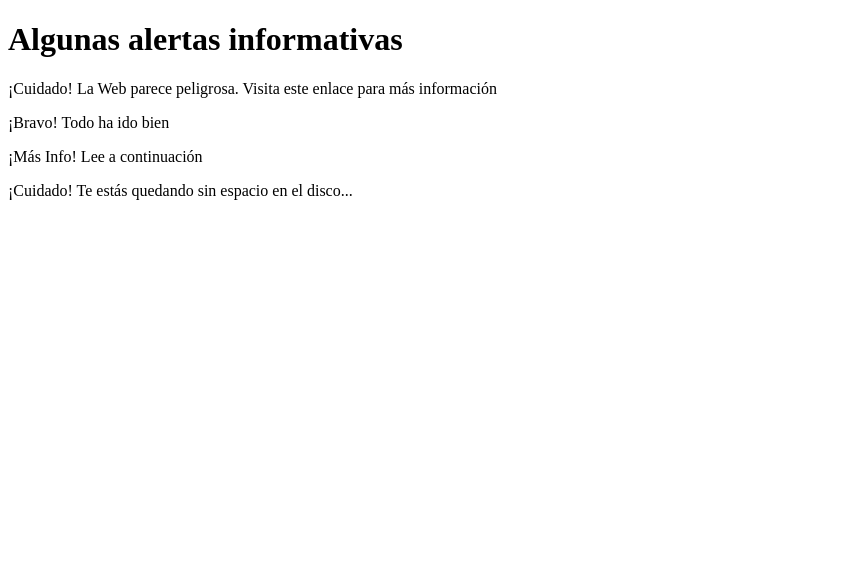
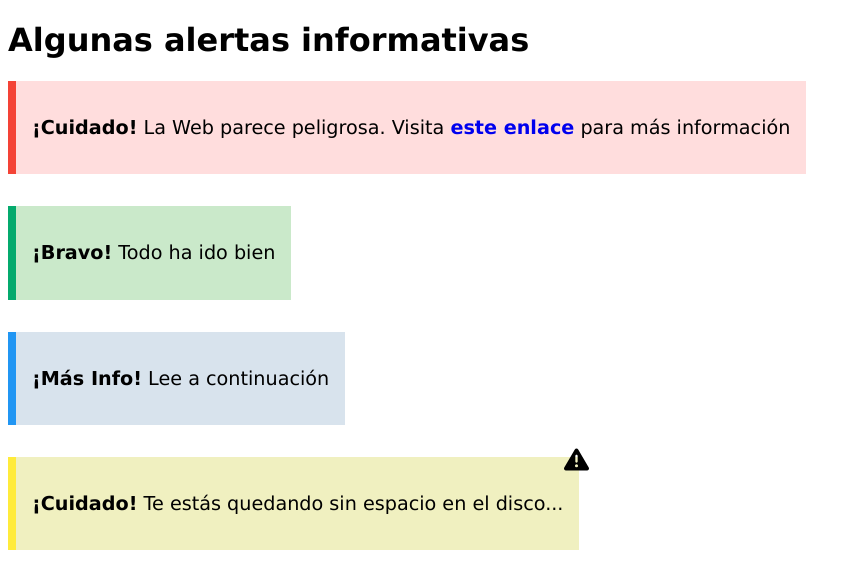
Before and after one commit to zulcas/MF0491_3-ironhack_Zulema_Casado, a plain HTML site: page uf1841/index.html in a window 1280 px wide. Shown: the whole page, without its empty margins (0-861 px from the left). Drawn offline with Linux system fonts and the light colour scheme.

Commit message:
examen terminado

```diff
--- a/uf1841/index.html
+++ b/uf1841/index.html
@@ -3,26 +3,27 @@
 
 <head>
     <meta name="viewport" content="width=device-width, initial-scale=1">
+    <link rel="stylesheet" href="style.css">
 </head>
 
 <body>
 
     <h1>Algunas alertas informativas</h1>
     <div class="danger">
-        <p>¡Cuidado! La Web parece peligrosa. Visita este enlace para más información</p>
+        <p><strong>¡Cuidado!</strong> La Web parece peligrosa. Visita <a href="https://support.google.com/faqs/answer/2952493?hl=es" target="_blank">este enlace</a> para más información</p>
     </div>
 
     <div class="success">
-        <p>¡Bravo! Todo ha ido bien</p>
+        <p><strong>¡Bravo!</strong> Todo ha ido bien</p>
     </div>
 
     <div class="info">
-        <p>¡Más Info! Lee a continuación</p>
+        <p><strong>¡Más Info!</strong> Lee a continuación</p>
     </div>
 
     <div class="warning">
-        <p>¡Cuidado! Te estás quedando sin espacio en el disco...</p>
-        <!-- <img style="width: 25px;" src="warning.svg" alt=""> -->
+        <p><strong>¡Cuidado!</strong> Te estás quedando sin espacio en el disco...</p>
+        <img style="width: 25px;" src="warning.svg" alt="">
     </div>
 
 </body>
--- a/uf1841/style.css
+++ b/uf1841/style.css
@@ -2,7 +2,9 @@
     box-sizing: border-box;
 }
 
-body {}
+body {
+    font-family: Verdana, Geneva, Tahoma, sans-serif;
+}
 
 a {
     text-decoration: none;
@@ -11,12 +13,37 @@ a {
 
 div {
     width: fit-content;
+    font-size: 1.2rem;
+    padding: 1rem;
+    margin-bottom: 2rem;
 }
 
-.danger {}
+.danger {
+    background-color: #FFDDDD;
+    border-left: 8px solid #F44336;
+}
 
-.success {}
+.success {
+    background-color: #CAE9CA;
+    border-left: 8px solid #04AA6D;
+}
 
-.info {}
+.info {
+    background-color: #D8E3ED;
+    border-left: 8px solid #2196F3;
+}
 
-.warning {}
+.warning {
+    background-color: #F0F0C0;
+    border-left: 8px solid #FFEB3B;
+    position: relative;
+    /* display: flex;
+    align-items: flex-start;
+    padding-right: 0; */
+}
+
+img{
+   position:absolute;
+   right: -10px;
+   top: -10px;
+}
--- a/uf1842/3-APIs/scripts/app.js
+++ b/uf1842/3-APIs/scripts/app.js
@@ -21,7 +21,7 @@ const render = () => {
 }
 
 const startGame = async () => {
-    const puzzle = await getPuzzle('3')
+    const puzzle = await getPuzzle('4')
     game1 = new Hangman(puzzle, 5)
     render()
 }
--- a/uf1843/styles.css
+++ b/uf1843/styles.css
@@ -16,7 +16,7 @@ body {
     text-align: center;
     text-transform: uppercase;
     padding: 32px;
-    background-color: #d5d5df;
+    background-color: #060665;
     color: #fff;
     border-bottom: 4px solid #fdb347;
 }
@@ -24,6 +24,10 @@ body {
 .gallery {
     margin: 0 auto;
     padding: 20px 10px;
+    display: flex;
+    flex-wrap: wrap;
+    justify-content: center;
+    gap: 1rem;
 }
 
 .gallery img {
@@ -33,3 +37,19 @@ body {
     object-fit: cover;
     border-radius: 10px;
 }
+
+@media (min-width:768px){
+    body{
+        background-image: url("\raspitas.jpg");
+    }
+}
+
+@media (min-width:992px){
+    .gallery{
+        display:grid;
+        grid-template-columns: 3fr 1fr 1fr ;
+    }
+    .gallery img{
+        max-width:100%;
+    }
+}
```
Also changed, not shown: uf1842/1-algoritmia/love-difference.js (+7 -0 lines), uf1842/2-DOM/js/app.js (+21 -3 lines), uf1842/3-APIs/scripts/request.js (+5 -3 lines), uf1843/index.html (+2 -2 lines).
